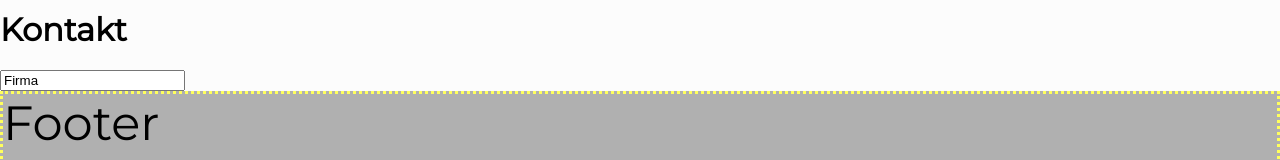
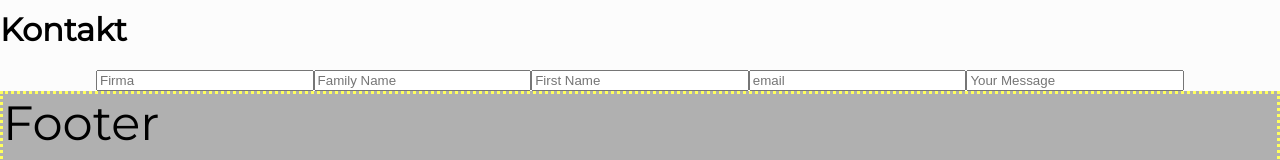
Before and after one commit to VictoriaStudios/gastronauti, a Next.js app: page / in a window 1280 px wide. Shown: the part 2183-2343 px from the top of the page. Built offline with nearby package versions, Linux system fonts and the light colour scheme; a web font is replaced by a local one.

Commit message:
Continued work on contact form

```diff
--- a/components/ContactForm.js
+++ b/components/ContactForm.js
@@ -1,21 +1,49 @@
 import { useState } from "react"
+import styles from '../styles/ContactForm.module.css'
 
 
 const ContactForm = () => {
-    const [formContent, setFormContent] = useState ({
-        company:'Firma',
+  const [formContent, setFormContent] = useState({
+    company: 'Firma',
+    familyName: 'Family Name',
+    firstName: 'First Name',
+    email: 'email',
+    message: ''
   })
 
   const handleCompany = (e) => {
-        let newFormContent = {...formContent, company:e.target.value}
+    let newFormContent = { ...formContent, company: e.target.value }
+    setFormContent(newFormContent)
+  }
+  const handleFamilyName = (e) => {
+    let newFormContent = { ...formContent, familyName: e.target.value }
+    setFormContent(newFormContent)
+  }
+
+  const handleFirstname = (e) => {
+    let newFormContent = { ...formContent, firstName: e.target.value }
+    setFormContent(newFormContent)
+  }
+
+  const handleEmail = (e) => {
+    let newFormContent = { ...formContent, email: e.target.value }
+    setFormContent(newFormContent)
+  }
+
+  const handleMessage = (e) => {
+    let newFormContent = { ...formContent, message: e.target.value }
     setFormContent(newFormContent)
   }
 
   return (
     <>
       <h1>Kontakt</h1>
-      <form>
-        <input type='text' name='Firma' value={formContent.company} onChange={handleCompany}/>
+      <form className={styles.formWrapper}>
+        <input className={styles.formLine} type='text' name='company' placeholder={formContent.company} onChange={handleCompany} />
+        <input className={styles.formLine} type='text' name='familyName' placeholder={formContent.familyName} onChange={handleFamilyName}/>
+        <input className={styles.formLine} type='text' name='firstName' placeholder={formContent.firstName} onChange={handleFirstname} />
+        <input className={styles.formLine} type='text' name='email' placeholder={formContent.email} onChange={handleEmail} />
+        <input className={styles.formLine} type='text' name='message' placeholder='Your Message' onChange={handleMessage} />
       </form>
     </>
   )
--- a/styles/ContactForm.module.css
+++ b/styles/ContactForm.module.css
@@ -0,0 +1,9 @@
+.formWrapper {
+    display: flex;
+    width:85vw;
+    margin:auto;
+}
+
+.formLine {
+    width:100%;
+}
```
Lines whose indentation alone changed are shown as unchanged.
